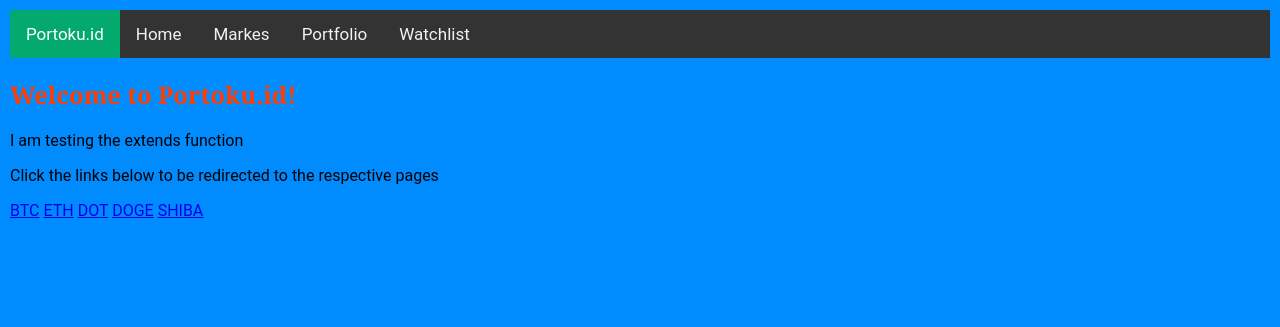
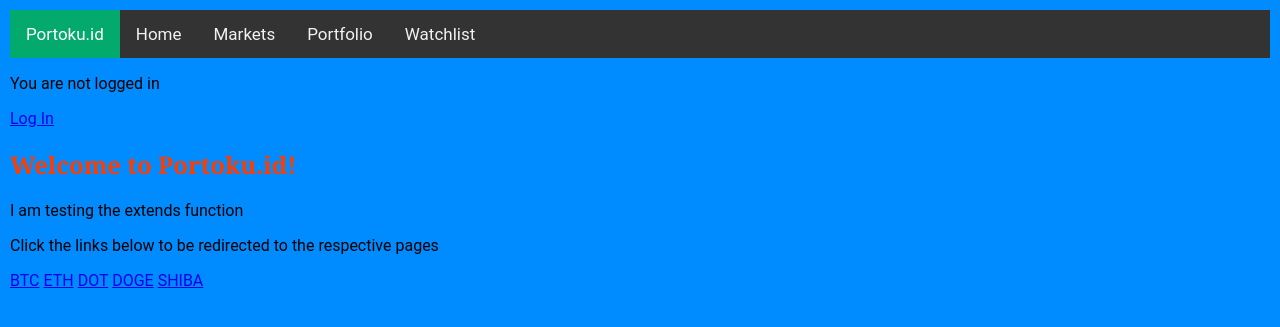
Before and after one commit to domica-s/portoku.id, a Django app: page / in a window 1280 px wide. Shown: the top 327 px of the page. Run offline with Django 3.2, Linux system fonts and the light colour scheme; data comes from the database, SQL or seed files in the repository; both versions use the stored data as it was after the commit.

Commit message:
add login functionality

```diff
--- a/markets/templates/markets/base/base.html
+++ b/markets/templates/markets/base/base.html
@@ -18,7 +18,7 @@
             <a class="active" href="{% url 'markets' %}">Portoku.id</a>
             <a href="{% url 'markets' %}">Home</a>
             {% comment %} Add dropdown in markets, select stock or crypto {% endcomment %}
-            <a href="#markets">Markes</a>
+            <a href="#markets">Markets</a>
             <a href="#portfolio">Portfolio</a>
             <a href="#watchlist">Watchlist</a>
         </div>
--- a/markets/templates/markets/index.html
+++ b/markets/templates/markets/index.html
@@ -5,6 +5,15 @@
 {% block body %}
     <main>
         <section>
+            {% comment %} Logged in or not? {% endcomment %}
+            {% if user.is_authenticated %}
+                Hi {{ user.username }}!
+                <p><a href="{% url 'logout' %}">Log Out</a></p>
+            {% else %}
+                <p>You are not logged in</p>
+                <a href="{% url 'login' %}">Log In</a>
+            {% endif %}
+
             <h1>Welcome to Portoku.id!</h1>
             <p>I am testing the extends function</p>
             <p>Click the links below to be redirected to the respective pages</p>
--- a/portoku_id/urls.py
+++ b/portoku_id/urls.py
@@ -15,8 +15,10 @@ Including another URLconf
 """
 from django.contrib import admin
 from django.urls import path, include
+from django.views.generic.base import TemplateView # new
 
 urlpatterns = [
     path('admin/', admin.site.urls),
+    path('accounts/', include('django.contrib.auth.urls')),
     path('', include('markets.urls'))
 ]
```
Also changed, not shown: portoku_id/settings.py (+6 -1 lines), templates/registration/login.html (added, +17 -0 lines), db.sqlite3.
